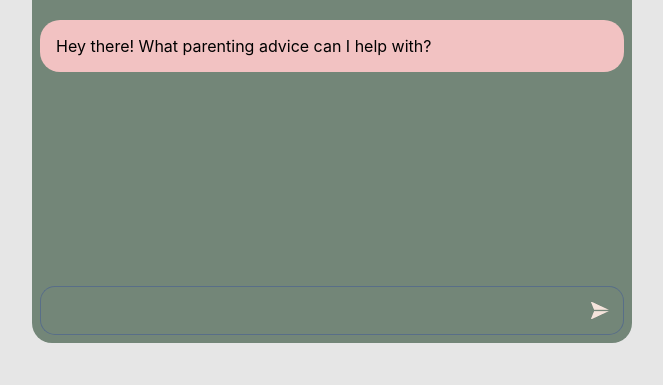
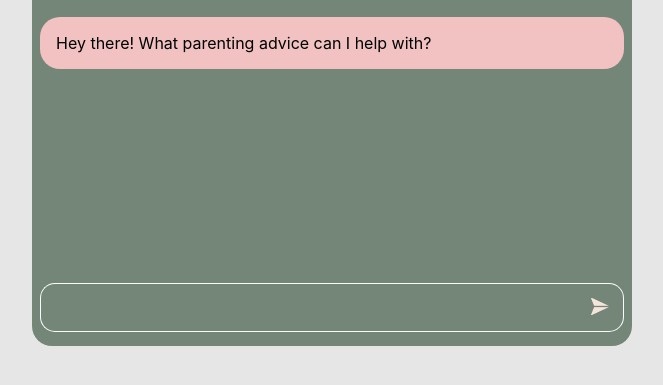
Before and after one commit to sfwells0518/ask-me-chatbot, a website built with Vite: page index.html in a window 1280 px wide. Shown: the part 285-670 px from the top of the page, without its empty margins (308-971 px from the left). Built offline with nearby package versions, Linux system fonts and the light colour scheme; some packages are replaced by stand-ins of ours; no server answers; the database is empty.

Commit message:
adjust styling for input[type=text], button so border is var light text and margin-bottom is .5em

```diff
--- a/index.css
+++ b/index.css
@@ -171,9 +171,10 @@ main {
 input[type="text"],
 button {
   background-color: transparent;
-  border: 1px solid var(--medium-light-text);
+  border: 1px solid var(--light-text);
   border-radius: 15px;
   padding: 1em;
+  margin-bottom: .5em;
 }
 
 input[type="text"] {
```
